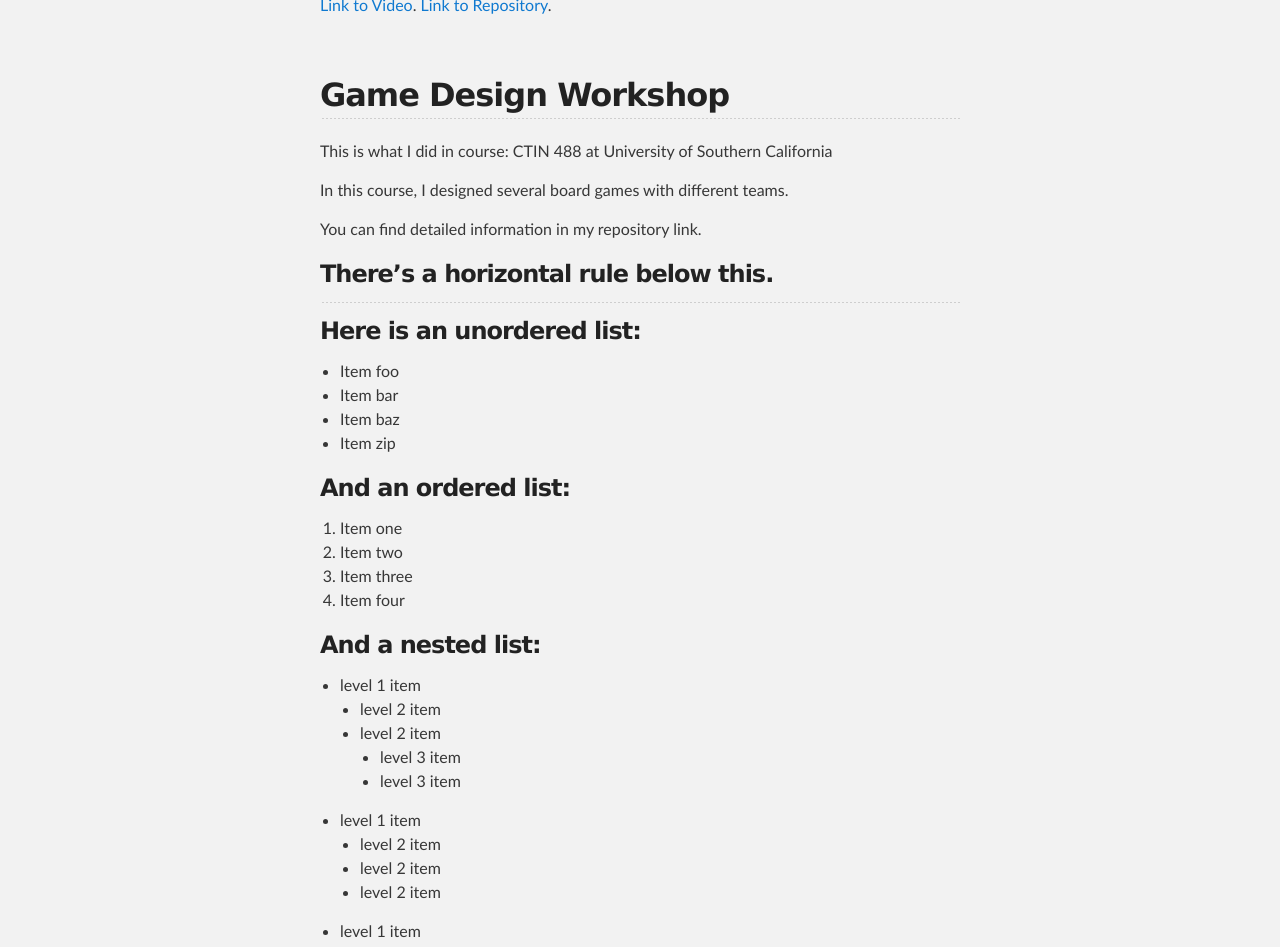
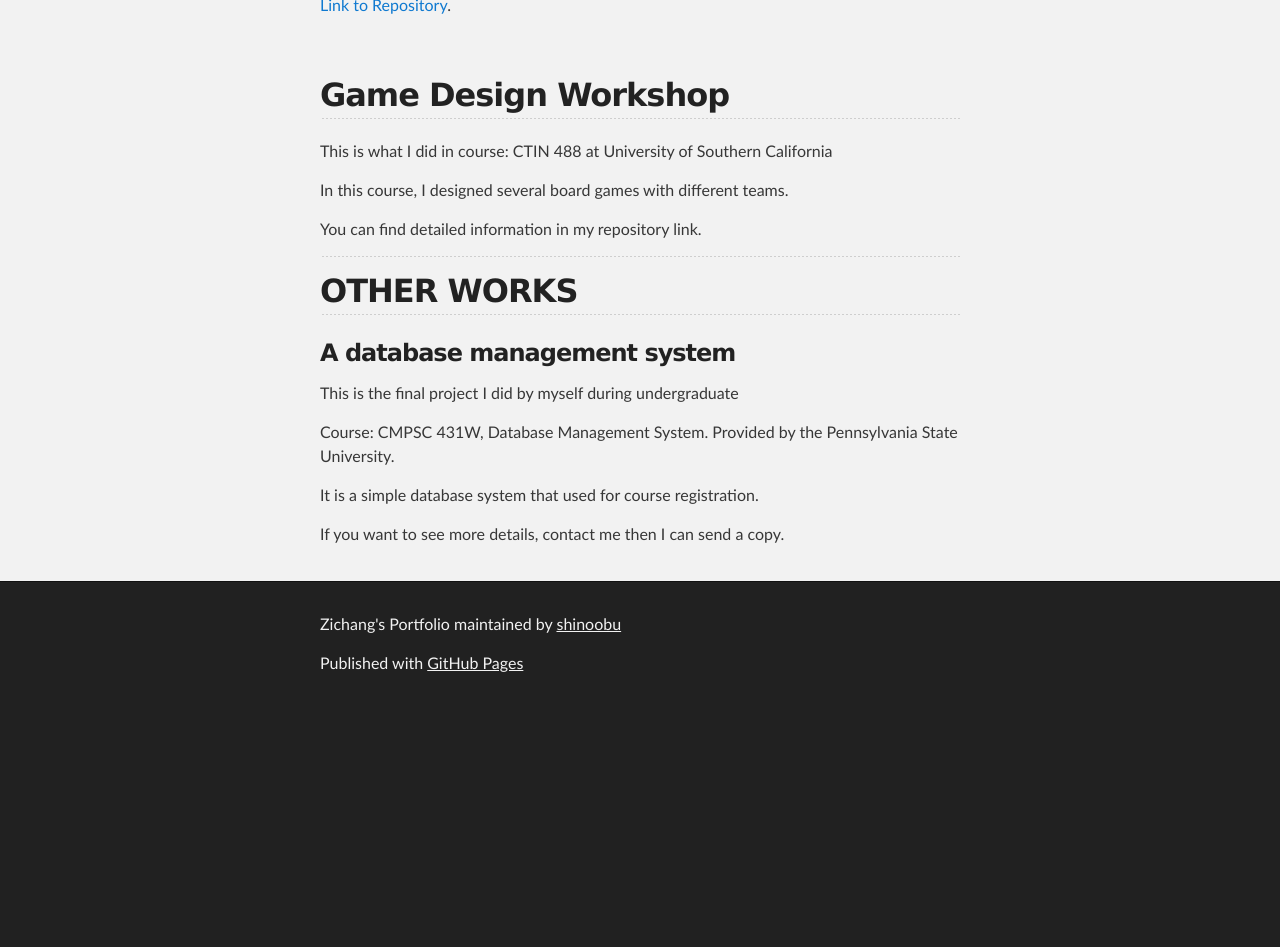
Before and after one commit to shinoobu/My-Portfolio, a Jekyll site: the page built from index.md, in a window 1280 px wide and 1400 px high, scrolled down 1529 px. Shown: the top 947 px of the window. Built offline with Jekyll 4.4.1, drawn with Linux system fonts in a browser that asks for light colours; after the commit the page ends 2239 px from its top, so only the background shows below that; some of the changed text lies outside the part shown.

Commit message:
Update index.md

````diff
--- a/index.md
+++ b/index.md
@@ -68,6 +66,7 @@ I worked on the rigidbody part of the cart.
 You can find more information here:
 
 [Link to Video](https://www.youtube.com/watch?v=1le_Cl_cutM&feature=youtu.be).
+
 [Link to Repository](https://github.com/benhaderle/RacingJamGame).
 
 
@@ -83,66 +82,19 @@ You can find detailed information in my repository link.
 
 
 
-### There's a horizontal rule below this.
+
 
 * * *
 
-### Here is an unordered list:
-
-*   Item foo
-*   Item bar
-*   Item baz
-*   Item zip
-
-### And an ordered list:
-
-1.  Item one
-1.  Item two
-1.  Item three
-1.  Item four
-
-### And a nested list:
-
-- level 1 item
-  - level 2 item
-  - level 2 item
-    - level 3 item
-    - level 3 item
-- level 1 item
-  - level 2 item
-  - level 2 item
-  - level 2 item
-- level 1 item
-  - level 2 item
-  - level 2 item
-- level 1 item
-
-### Small image
-
-![Octocat](https://github.githubassets.com/images/icons/emoji/octocat.png)
-
-### Large image
-
-![Branching](https://guides.github.com/activities/hello-world/branching.png)
+## OTHER WORKS
 
 
-### Definition lists can be used with HTML syntax.
+### A database management system
 
-<dl>
-<dt>Name</dt>
-<dd>Godzilla</dd>
-<dt>Born</dt>
-<dd>1952</dd>
-<dt>Birthplace</dt>
-<dd>Japan</dd>
-<dt>Color</dt>
-<dd>Green</dd>
-</dl>
+This is the final project I did by myself during undergraduate
 
-```
-Long, single-line code blocks should not wrap. They should horizontally scroll if they are too long. This line should be long enough to demonstrate this.
-```
+Course: CMPSC 431W, Database Management System. Provided by the Pennsylvania State University.
 
-```
-The final element.
-```
+It is a simple database system that used for course registration.
+
+If you want to see more details, contact me then I can send a copy.
````
Also changed, not shown: other parts of index.md (+0 -2 lines).
